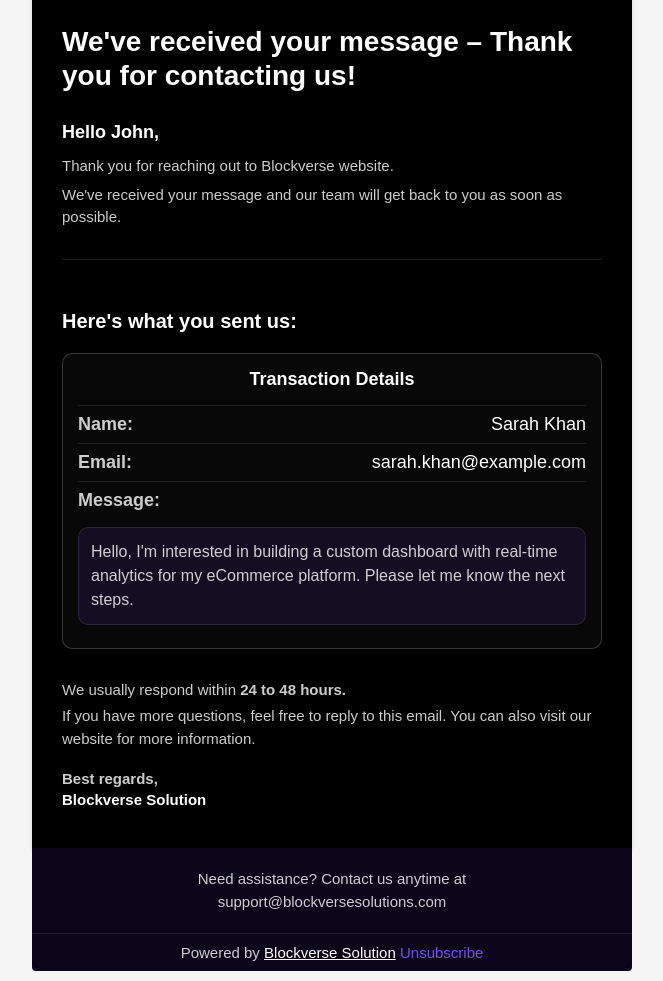
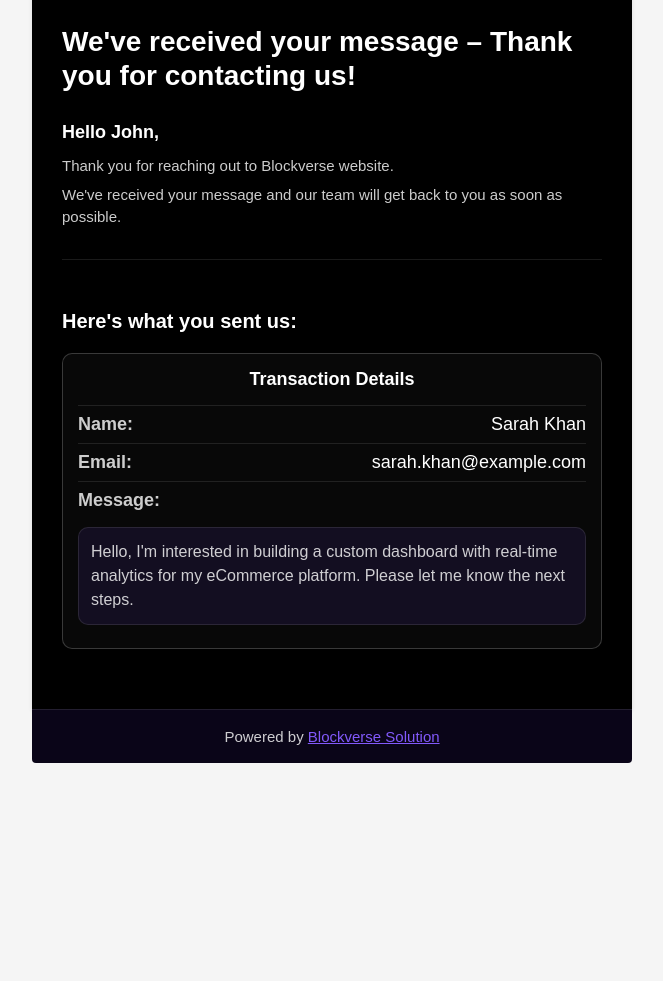
Before and after one commit to metafusionlabs/blockverse-mail-template, a plain HTML site: page index.html in a window 1280 px wide. Shown: the part 94-1075 px from the top of the page, without its empty margins (308-971 px from the left). After the commit the page ends 867 px from the top, so only its background shows below. Drawn offline with Linux system fonts and the light colour scheme.

Commit message:
design update

```diff
--- a/index.html
+++ b/index.html
@@ -81,11 +81,6 @@
                 </tr>
               </table>
 
-              <!-- Footer Text -->
-              <p style="margin-top:0;margin-bottom:4px;color:#FFFFFFCC;line-height:1.5;font-size:15px;">We usually respond within <strong>24 to 48 hours.</strong></p>
-              <p style="margin-top:0;margin-bottom:20px;color:#FFFFFFCC;line-height:1.5;font-size:15px;">If you have more questions, feel free to reply to this email. You can also visit our website for more information.</p>
-              <p style="font-weight:bold;margin-top:0;margin-bottom:4px;color:#FFFFFFCC;font-size:15px;">Best regards,</p>
-              <p style="font-weight:bold;margin-top:0;margin-bottom:10px;color:#fff;font-size:15px;">Blockverse Solution</p>
             </td>
           </tr>
 
@@ -93,16 +88,11 @@
           <tr>
             <td style="border-radius:0 0 4px 4px;background:#0A0518;text-align:center;">
               <table width="100%" cellpadding="0" cellspacing="0">
+
                 <tr>
-                  <td style="padding-top:20px;padding-right:20px;padding-bottom:20px;padding-left:20px;">
-                    <p style="margin:0;color:#FFFFFFCC;font-size:15px;line-height:150%;">Need assistance? Contact us anytime at</p>
-                    <a href="mailto:support@blockversesolutions.com" style="margin:0;color:#FFFFFFCC;font-size:15px;line-height:150%;text-decoration:none;">support@blockversesolutions.com</a>
-                  </td>
-                </tr>
-                <tr>
-                  <td style="padding-top:10px;padding-bottom:10px;border-top:1.5px solid #FFFFFF1A;">
-                    <p style="margin:0;font-size:15px;color:#FFFFFFCC;text-align:center;">Powered by <a href="#" style="color:white">Blockverse Solution</a>
-                      <a href="#" style="color:#764AF9;text-decoration:none;">Unsubscribe</a>
+                  <td style="padding-top:18px;padding-bottom:18px;border-top:1.5px solid #FFFFFF1A;">
+                    <p style="margin:0;font-size:15px;color:#FFFFFFCC;text-align:center;">Powered by <a href="#" style="color:#8259FB">Blockverse Solution</a>
+
                     </p>
                   </td>
                 </tr>
```
